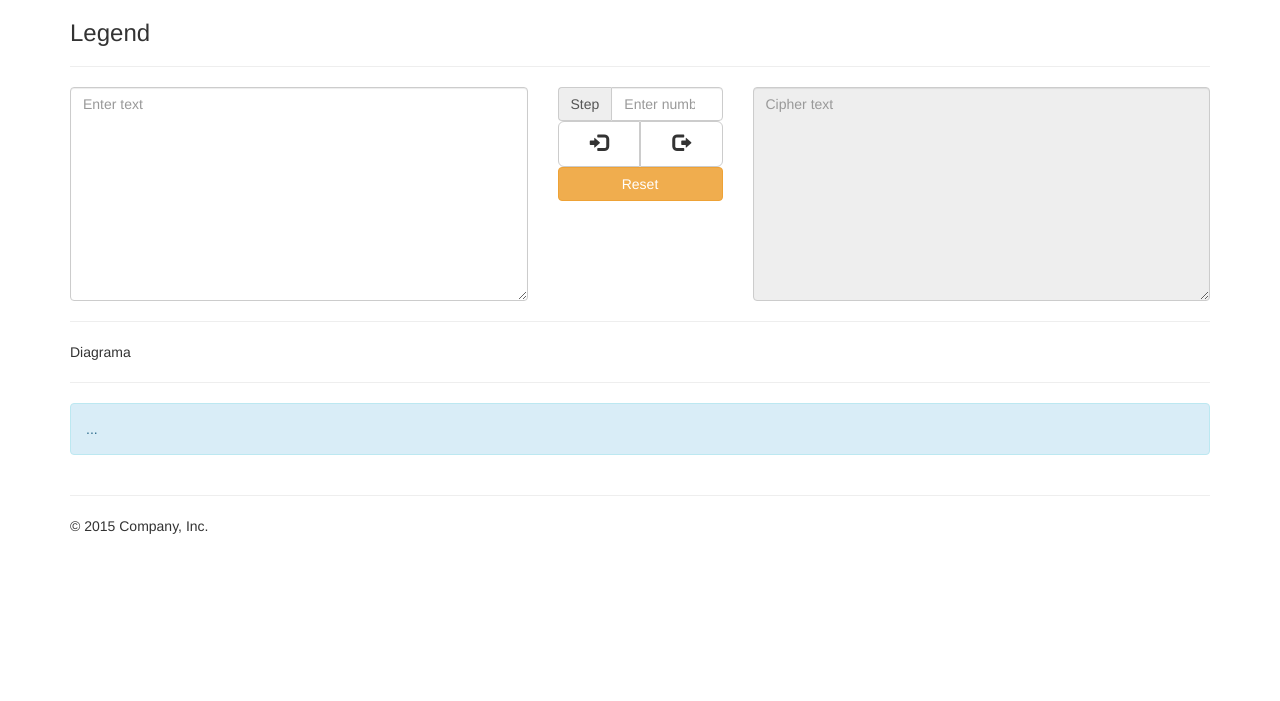
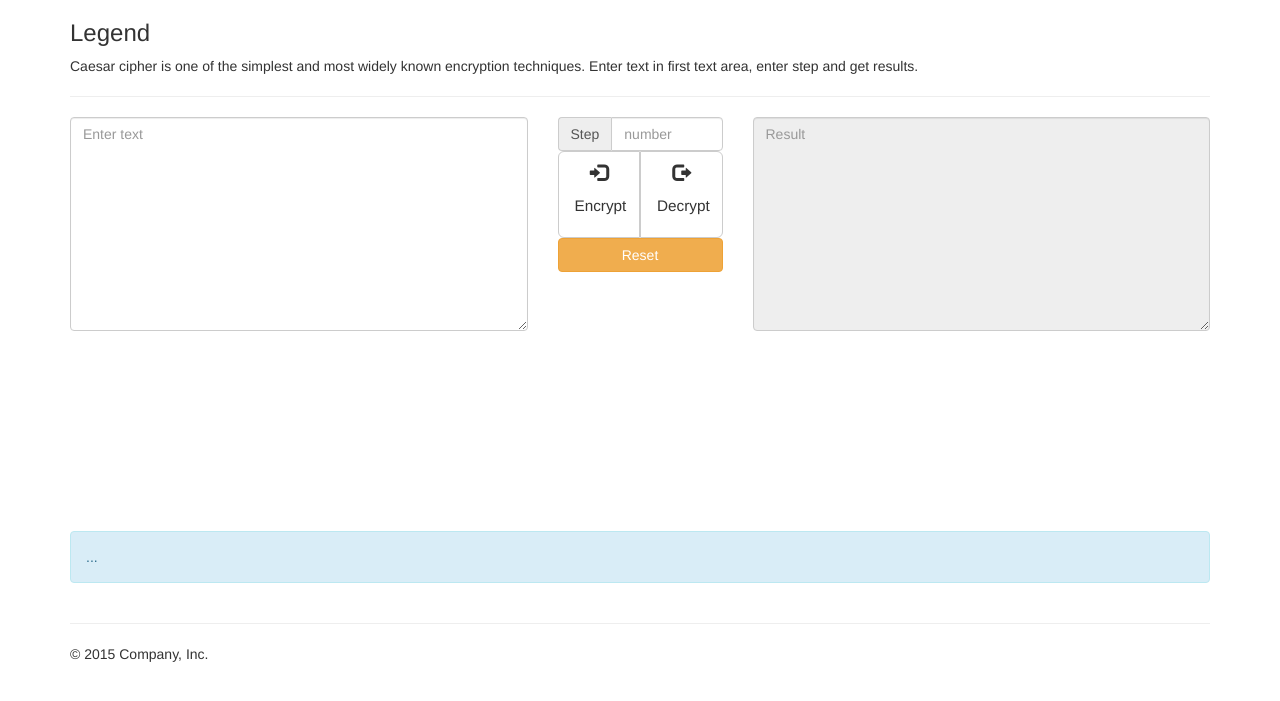
Before and after one commit to Serdiuk-Roman/caesar_cipher, a Django app: page / in a window 1280 px wide. Shown: the top 701 px of the page. Run offline with Django 3.2, Linux system fonts and the light colour scheme; some libraries are stand-ins or nearby versions.

Commit message:
Add diagram, advice

```diff
--- a/coder_page/static/coder_page/my_scripts.js
+++ b/coder_page/static/coder_page/my_scripts.js
@@ -1,7 +1,6 @@
 
 $(function() {
     $(document).ready(function() {
-
 
         $(function () {
             $.ajaxSetup({
@@ -28,23 +27,35 @@ $(function() {
             var event = {
                 text: $("#original_text").val(),
                 step: $("#step").val(),
-                flag: "0",
             };
 
-            var str = JSON.stringify(event);
+            if( event.text != '' && event.step != '') {
 
-            $.ajax({
-                type: "POST",
-                url: "/cipher/",
-                dataType: "json",
-                contentType: 'application/json; charset=utf-8',
-                data: str,
-                cache: false,
-                success: function(return_data){
-                    $("#cipher_text").text(return_data.cipher_text)
-                    $("#advice").text(return_data.advice)
-                }
-            });
+                var str = JSON.stringify(event);
+
+                $.ajax({
+                    type: "POST",
+                    url: "/cipher/",
+                    dataType: "json",
+                    contentType: 'application/json; charset=utf-8',
+                    data: str,
+                    cache: false,
+                    success: function(return_data){
+                        $("#cipher_text").text(return_data.cipher_text);
+                        if(return_data.advice == '26' || return_data.advice == '0') {
+                            $("#advice").text('When you click "Decrypt", in this place will show advice :-)');
+                        } else {
+                            $("#advice").text('May be this text encrypted, try step = ' + return_data.advice + ' and click "Decrypt".');
+                        };
+
+                        var data_chart = return_data.counter_list;
+                        drawChart(data_chart);
+                    }
+                });
+            } else {
+                $("#advice").text("Please enter the text and step.");
+            };
+
         });
 
 
@@ -53,30 +64,61 @@ $(function() {
             var event = {
                 text: $("#original_text").val(),
                 step: -$("#step").val(),
-                flag: "1",
             };
 
-            var str = JSON.stringify(event);
+            if( event.text != '' && event.step != '') {
 
-            $.ajax({
-                type: "POST",
-                url: "/cipher/",
-                dataType: "json",
-                contentType: 'application/json; charset=utf-8',
-                data: str,
-                cache: false,
-                success: function(return_data){
-                    $("#cipher_text").text(return_data.cipher_text)
-                    $("#advice").text(return_data.advice)
-                }
-            });
+                var str = JSON.stringify(event);
+
+                $.ajax({
+                    type: "POST",
+                    url: "/cipher/",
+                    dataType: "json",
+                    contentType: 'application/json; charset=utf-8',
+                    data: str,
+                    cache: false,
+                    success: function(return_data){
+                        $("#cipher_text").text(return_data.cipher_text)
+                        $("#advice").text("Recommended step = " + return_data.advice)
+
+                        var data_chart = return_data.counter_list;
+                        drawChart(data_chart);
+                    }
+                });
+            } else {
+                $("#advice").text("Please enter the text and step.");
+            };
         });
 
 
         $("#reset").click(function(){
             $("#cipher_text").text("");
             $("#advice").text("...");
+            $("#diagram").html('');
         });
+
+
+        google.charts.load("current", {packages:["corechart"]});
+
+        function drawChart(data_chart) {
+
+            var alphabet = "abcdefghijklmnopqrstuvwxyz";
+
+            var data = new google.visualization.DataTable();
+            data.addColumn('string', 'Letter');
+            data.addColumn('number', 'count');
+
+            for (var i = 0; i < 26; i++) {
+                data.addRow([alphabet[i], data_chart[i]]);
+            }
+
+            var options = {
+                legend: { position: 'none' },
+            };
+
+            var chart = new google.visualization.ColumnChart(document.getElementById('diagram'));
+            chart.draw(data, options);
+        };
 
 
     });
--- a/coder_page/templates/coder_page/base.html
+++ b/coder_page/templates/coder_page/base.html
@@ -16,6 +16,7 @@
 
         <div class="container">
           <h3>Legend</h3>
+          <p>Caesar cipher is one of the simplest and most widely known encryption techniques. Enter text in first text area, enter step and get results.</p>
           <hr>
         </div>
 
@@ -29,17 +30,19 @@
                     <div class="col-sm-2">
                         <div class="input-group">
                             <span class="input-group-addon">Step</span>
-                            <input id="step" type="number" class="form-control" placeholder="Enter number">
+                            <input id="step" type="number" class="form-control" placeholder="number">
                         </div>
                         <div class="btn-group btn-group-justified">
                             <div class="btn-group btn-group-lg">
                                 <button id="encryption_key" type="button" class="btn btn-default btn-lg">
-                                    <span class="glyphicon glyphicon-log-in"></span>
+                                    <p><span class="glyphicon glyphicon-log-in"></span></p>
+                                    <p class="small">Encrypt</p>
                                 </button>
                             </div>
                             <div class="btn-group btn-group-lg">
                                 <button id="decryption_key" type="button" class="btn btn-default btn-lg">
-                                    <span class="glyphicon glyphicon-log-out"></span>
+                                    <p><span class="glyphicon glyphicon-log-out"></span></p>
+                                    <p class="small">Decrypt</p>
                                 </button>
                             </div>
                         </div>
@@ -48,19 +51,17 @@
                         </div>
                     </div>
                     <div class="col-sm-5">
-                        <textarea id="cipher_text" class="form-control" rows="10" placeholder="Cipher text" readonly></textarea>
+                        <textarea id="cipher_text" class="form-control" rows="10" placeholder="Result" readonly></textarea>
                     </div>
                 </div>
             </form>
         </div>
 
         <div class="container">
-            <hr>
-            <div>Diagrama</div>
+            <div id="diagram" style="height: 200px"></div>
         </div>
 
         <div class="container">
-            <hr>
             <div class="alert alert-info"><span id="advice">...</span></div>
         </div>
 
@@ -74,6 +75,8 @@
         <script src="https://ajax.googleapis.com/ajax/libs/jquery/1.11.3/jquery.min.js"></script>
         <script src="https://maxcdn.bootstrapcdn.com/bootstrap/3.3.6/js/bootstrap.min.js"></script>
         <script src="{% static 'coder_page/my_scripts.js' %}"></script>
+        <script type="text/javascript" src="https://www.gstatic.com/charts/loader.js"></script>
+
 
 
     </body>
--- a/coder_page/views.py
+++ b/coder_page/views.py
@@ -2,7 +2,6 @@ import json
 from django.shortcuts import render
 from django.http import JsonResponse
 from django.http import HttpResponse
-from django.views.decorators.csrf import csrf_exempt
 
 def coder(request):
     return render(request, 'coder_page/base.html', {})
@@ -13,10 +12,9 @@ def caesar_cipher(request):
         objs = json.loads(request.body.decode("utf-8"))
         text = objs.get('text')
         step = int(objs.get('step')) or 0
-        flag = int(objs.get('flag'))
 
         result = ""
-        advice = "after you click decode advice show"
+        advice = ""
         alphabet = "abcdefghijklmnopqrstuvwxyz"
         counter_list = []
 
@@ -31,23 +29,22 @@ def caesar_cipher(request):
             else:
                 result = result + i
 
-        if flag == 1:
 
-            for k in alphabet:
-                counter = text.count(k) + text.count(k.upper())
-                counter_list.append(counter)
+        for k in alphabet:
+            counter = text.count(k) + text.count(k.upper())
+            counter_list.append(counter)
 
-            x = counter_list.index(max(counter_list))
+        x = counter_list.index(max(counter_list))
 
-            if ord("a") + x > ord("e"):
-                advice_step = ord("a") + x - ord("e")
-            else:
-                advice_step = 26 + x + ord("a")  - ord("e")
+        if ord("a") + x > ord("e"):
+            advice_step = ord("a") + x - ord("e")
+        else:
+            advice_step = 26 + x + ord("a")  - ord("e")
 
-            advice = "advice step = " + str(advice_step)
+        advice = str(advice_step)
 
-
-        data = {"cipher_text": result, "advice": advice}
+        print (counter_list)
+        data = {"cipher_text": result, "advice": advice, "counter_list": counter_list}
 
         return JsonResponse(data)
     else:
```
